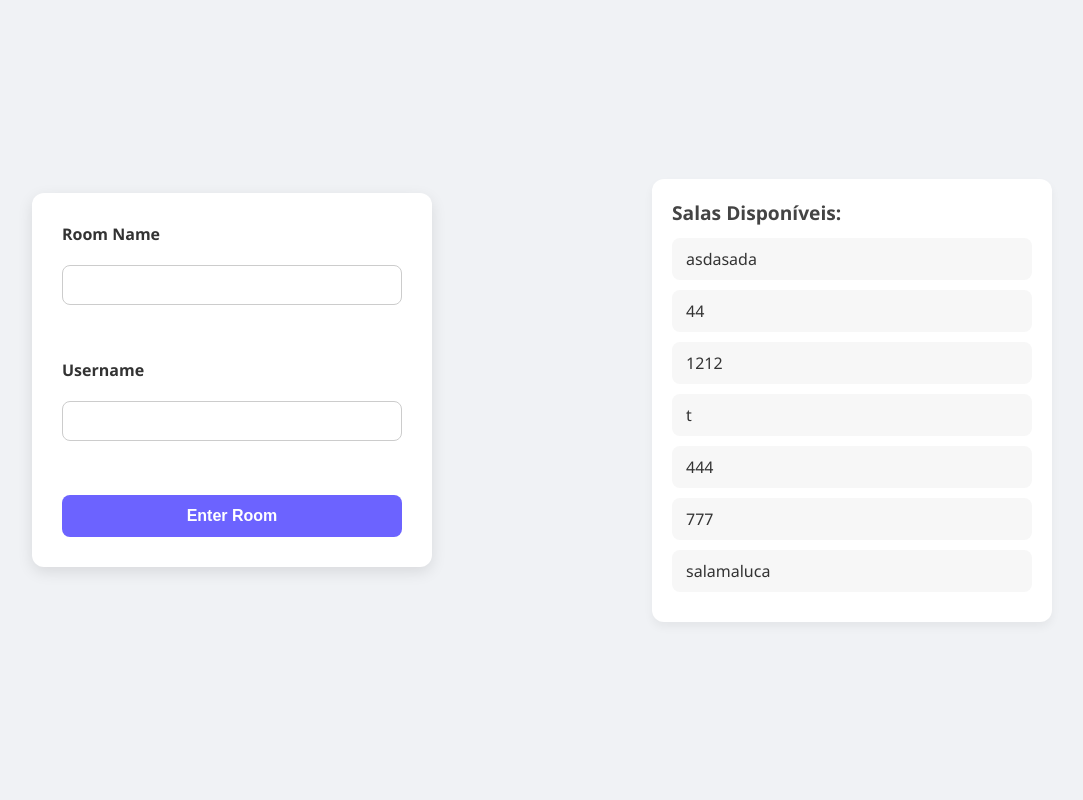
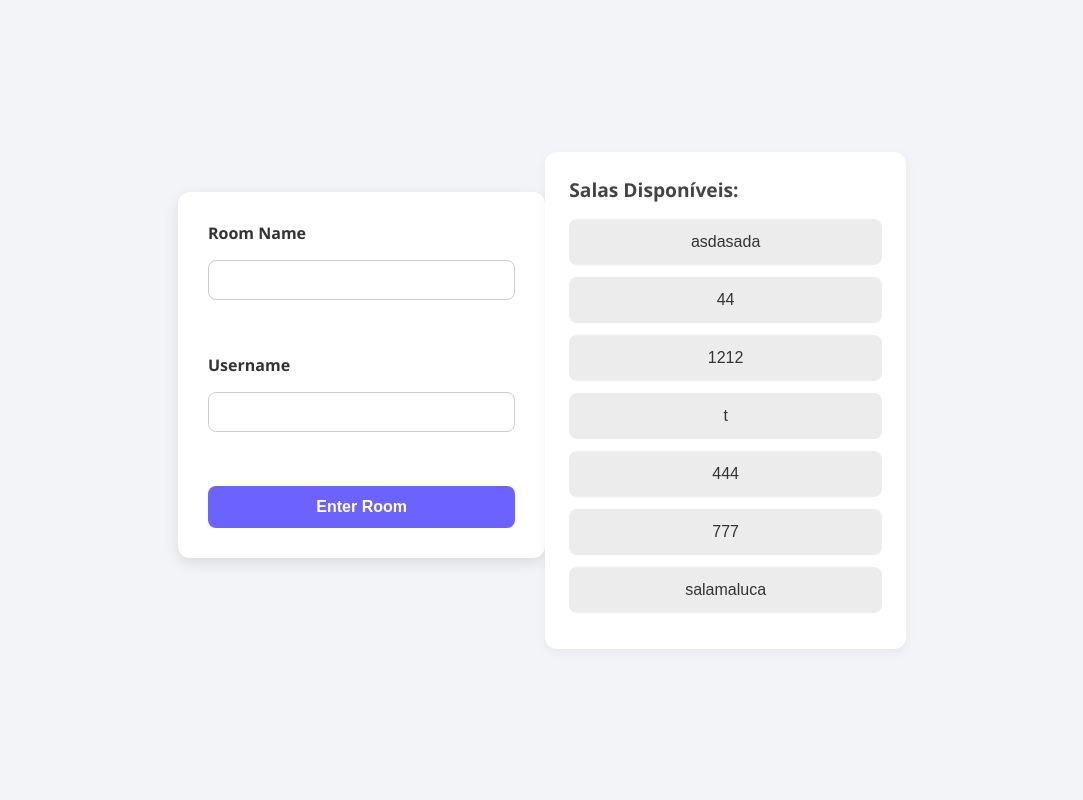
Before and after one commit to nearo007/RealTimeChatApp, a Django app: page / in a window 1280 px wide. Shown: the whole page, without its empty margins (98-1181 px from the left). Run offline with Django 5.2, Linux system fonts and the light colour scheme; data comes from the database, SQL or seed files in the repository; both versions use the stored data as it was after the commit.

Commit message:
add available rooms logic, unfinished user auto fill

```diff
--- a/livechat_project/static/css/index.css
+++ b/livechat_project/static/css/index.css
@@ -1,4 +1,4 @@
-/* Reset básico */
+/* Reset e base */
 * {
     margin: 0;
     padding: 0;
@@ -6,19 +6,21 @@
 }
 
 body {
-    font-family: 'Segoe UI', Tahoma, Geneva, Verdana, sans-serif;
-    background: #f0f2f5;
+    font-family: 'Segoe UI', sans-serif;
+    background: #f2f4f8;
     color: #333;
     display: flex;
     flex-direction: row;
     align-items: center;
-    justify-content: space-around;
+    justify-content: space-between;
     padding: 40px 20px;
     min-height: 100vh;
+    width: 60%;
+    margin: auto;
 }
 
-/* Formulário principal */
-form {
+/* Form principal */
+form[action="checkview"]:not(.room-form) {
     background: #fff;
     padding: 30px;
     border-radius: 12px;
@@ -28,15 +30,14 @@ form {
     display: flex;
     flex-direction: column;
     gap: 16px;
-    margin-bottom: 40px;
+    margin-bottom: 50px;
 }
 
-form label {
+form[action="checkview"]:not(.room-form) label {
     font-weight: 600;
-    margin-bottom: 4px;
 }
 
-form input[type="text"] {
+form[action="checkview"]:not(.room-form) input[type="text"] {
     padding: 10px 14px;
     border: 1px solid #ccc;
     border-radius: 8px;
@@ -44,12 +45,12 @@ form input[type="text"] {
     transition: border-color 0.2s ease;
 }
 
-form input[type="text"]:focus {
+form[action="checkview"]:not(.room-form) input[type="text"]:focus {
     outline: none;
     border-color: #6c63ff;
 }
 
-form button {
+form[action="checkview"]:not(.room-form) button {
     padding: 12px;
     background: #6c63ff;
     color: white;
@@ -61,38 +62,54 @@ form button {
     transition: background 0.3s ease;
 }
 
-form button:hover {
-    background: #5750d7;
+form[action="checkview"]:not(.room-form) button:hover {
+    background: #554dde;
 }
 
-/* Lista de salas */
+/* Salas disponíveis */
 .div-available-rooms {
-    background: #ffffff;
-    border-radius: 12px;
-    padding: 20px;
-    box-shadow: 0 5px 10px rgba(0, 0, 0, 0.05);
     width: 100%;
     max-width: 400px;
+    background: #fff;
+    padding: 24px;
+    border-radius: 12px;
+    box-shadow: 0 4px 12px rgba(0, 0, 0, 0.05);
 }
 
 .div-available-rooms label {
     font-size: 1.2rem;
-    font-weight: 600;
+    font-weight: bold;
     display: block;
-    margin-bottom: 12px;
+    margin-bottom: 16px;
     color: #444;
 }
 
-.div-available-rooms p {
-    padding: 10px 14px;
-    border-radius: 8px;
-    background: #f7f7f7;
-    margin-bottom: 10px;
-    transition: background 0.2s ease, transform 0.2s ease;
-    cursor: default;
+/* Cada botão de sala */
+.room-form {
+    margin-bottom: 12px;
 }
 
-.div-available-rooms p:hover {
-    background: #e0e0e0;
+.room-form button {
+    width: 100%;
+    padding: 14px;
+    background: #ececec;
+    border: none;
+    border-radius: 8px;
+    font-size: 1rem;
+    cursor: pointer;
+    transition: all 0.25s ease;
+    display: flex;
+    justify-content: center;
+    align-items: center;
+}
+
+.room-form button:hover {
+    background: #d6d6d6;
     transform: scale(1.02);
 }
+
+.room-form button p {
+    margin: 0;
+    font-weight: 500;
+    color: #333;
+}
--- a/livechat_project/templates/index.html
+++ b/livechat_project/templates/index.html
@@ -26,8 +26,16 @@
 
     <div class="div-available-rooms">
         <label>Salas Disponíveis:</label>
+
         {% for room in available_rooms %}
-            <p>{{ room.name }}</p>
+            <form action="checkview" method="post" class="room-form">
+                {% csrf_token %}
+                <input type="hidden" name="room_name" value="{{ room.name }}">
+
+                <input type="hidden" name="username" value="usuario {{room.name}}">
+
+                <button type="submit"><p>{{ room.name }}</p></button>
+            </form>
         {% endfor %}
     </div>
 </body>
--- a/livechat_project/templates/room.html
+++ b/livechat_project/templates/room.html
@@ -67,7 +67,7 @@
     <form id="post_form">
         {% csrf_token %}
         <input id="username" type="hidden" name="username" value="{{ username }}">
-        <input id="room_id" type="hidden" name="room_id" value="{{room_details.id}}">
+        <input id="room_id" type="hidden" name="room_id" value="{{ room_details.id }}">
         <input id="message" type="text" name="message">
 
         <button type="submit" value="Send"><img src="{% static 'images/icons/send.png' %}" alt="Send Message"></button>
```
Also changed, not shown: livechat_project/db.sqlite3.
